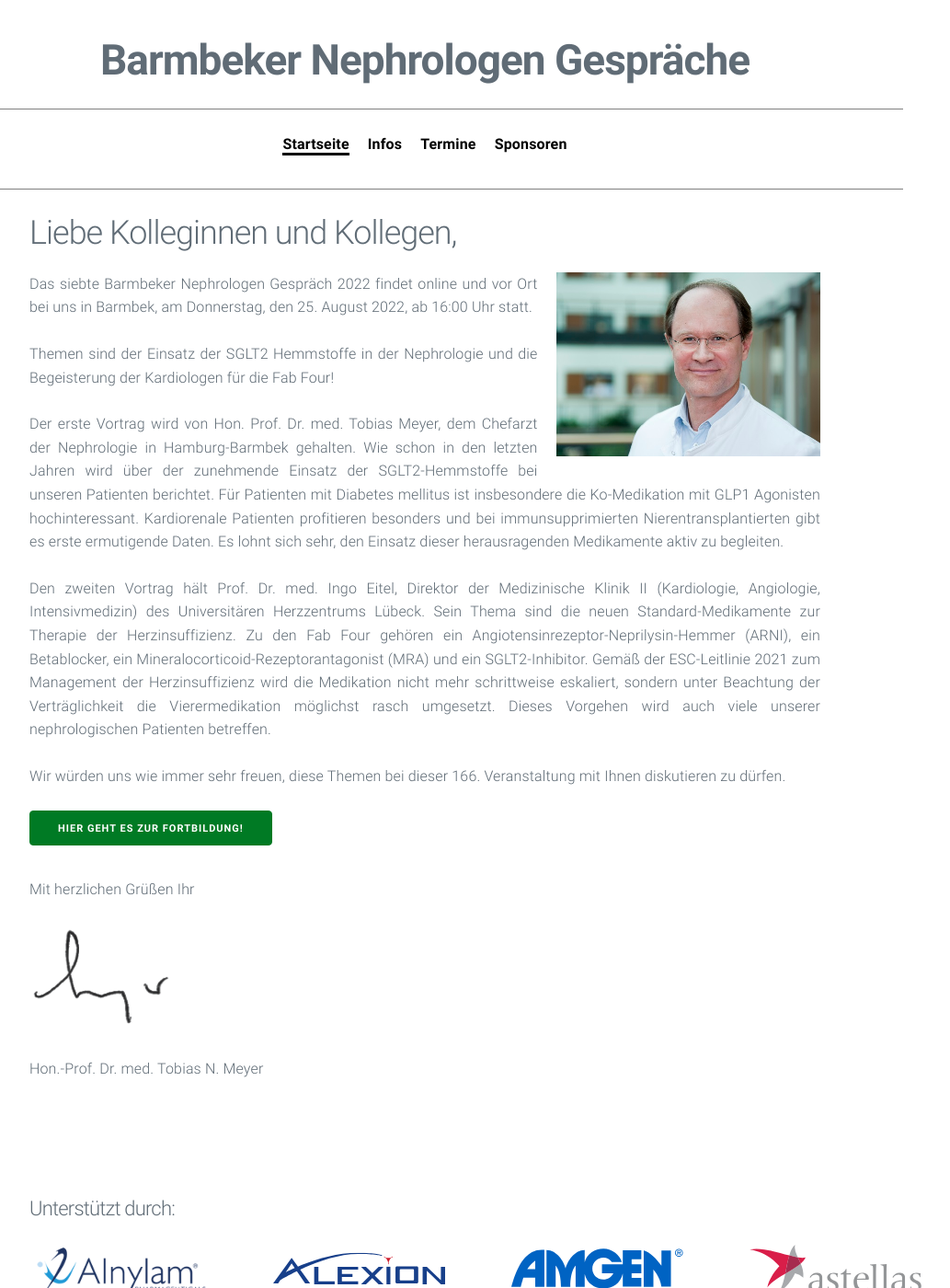
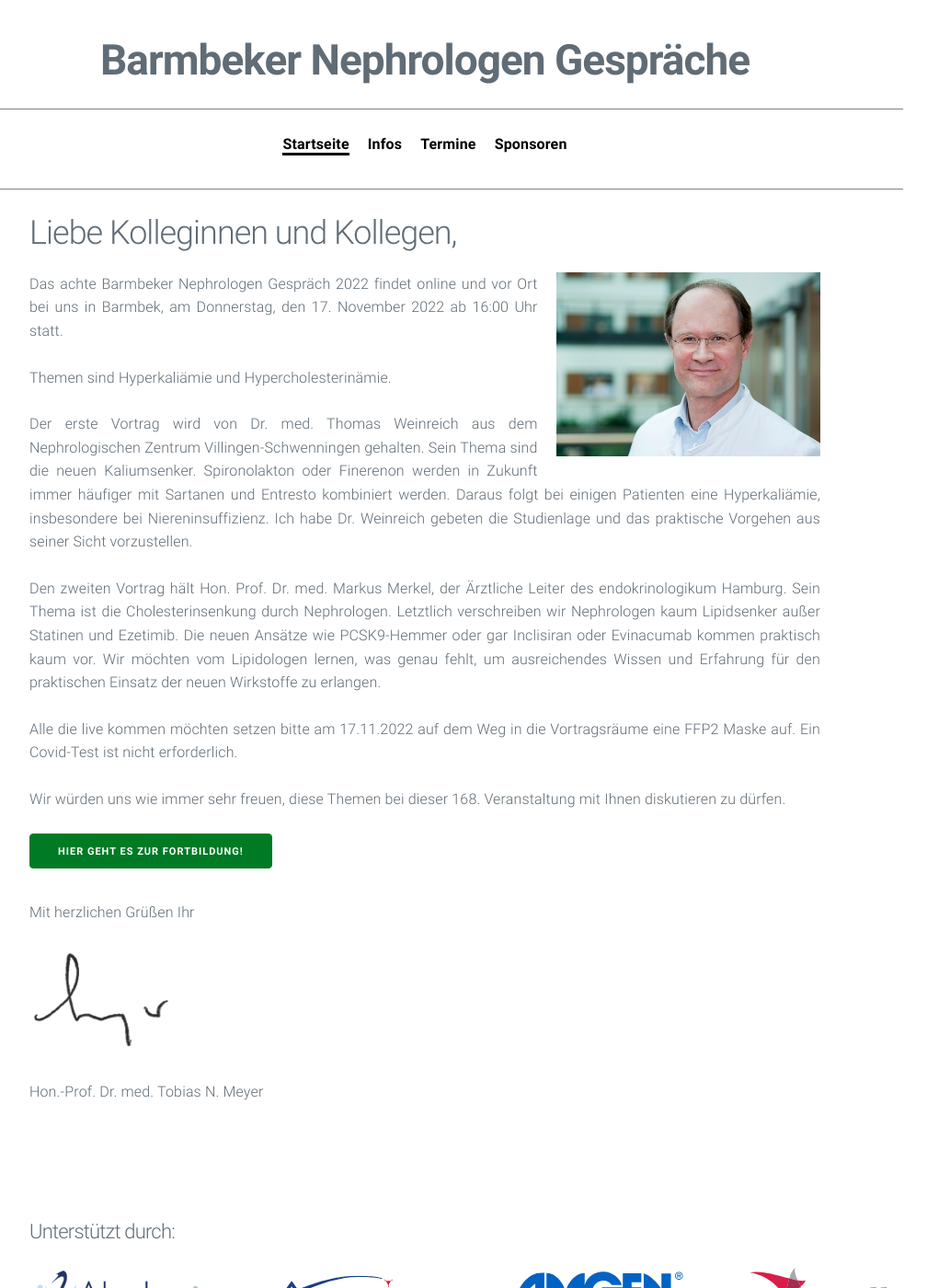
Before and after one commit to manuelpaul86/manuelpaul86.github.io, a Jekyll site: the page built from index.md, in a window 1280 px wide and 1400 px high. Shown: the whole window at 92% size, without its empty margins (178-1211 px from the left). Built offline with Jekyll 4.4.1, drawn with Linux system fonts in a browser that asks for light colours.

Commit message:
Update index.md

```diff
--- a/index.md
+++ b/index.md
@@ -4,15 +4,17 @@ title: Barmbeker Nephrologen Gespräche
 ---
 ## Liebe Kolleginnen und Kollegen,
 
-<img src="/assets/images/CA_Meyer.jpg" height="200rem" alt="Portraitfoto Hon. Prof. Dr. Tobias N. Meyer" style="float:right; margin-left:20px; margin-bottom:20px;">Das siebte Barmbeker Nephrologen Gespräch 2022 findet online und vor Ort bei uns in Barmbek, am Donnerstag, den 25. August 2022, ab 16:00 Uhr statt.
+<img src="/assets/images/CA_Meyer.jpg" height="200rem" alt="Portraitfoto Hon. Prof. Dr. Tobias N. Meyer" style="float:right; margin-left:20px; margin-bottom:20px;">Das achte Barmbeker Nephrologen Gespräch 2022 findet online und vor Ort bei uns in Barmbek, am Donnerstag, den 17. November 2022 ab 16:00 Uhr statt.
 
-Themen sind der Einsatz der SGLT2 Hemmstoffe in der Nephrologie und die Begeisterung der Kardiologen für die Fab Four!
+Themen sind Hyperkaliämie und Hypercholesterinämie.
 
-Der erste Vortrag wird von Hon. Prof. Dr. med. Tobias Meyer, dem Chefarzt der Nephrologie in Hamburg-Barmbek gehalten. Wie schon in den letzten Jahren wird über der zunehmende Einsatz der SGLT2-Hemmstoffe bei unseren Patienten berichtet. Für Patienten mit Diabetes mellitus ist insbesondere die Ko-Medikation mit GLP1 Agonisten hochinteressant. Kardiorenale Patienten profitieren besonders und bei immunsupprimierten Nierentransplantierten gibt es erste ermutigende Daten. Es lohnt sich sehr, den Einsatz dieser herausragenden Medikamente aktiv zu begleiten.
+Der erste Vortrag wird von Dr. med. Thomas Weinreich aus dem Nephrologischen Zentrum Villingen-Schwenningen gehalten. Sein Thema sind die neuen Kaliumsenker. Spironolakton oder Finerenon werden in Zukunft immer häufiger mit Sartanen und Entresto kombiniert werden. Daraus folgt bei einigen Patienten eine Hyperkaliämie, insbesondere bei Niereninsuffizienz. Ich habe Dr. Weinreich gebeten die Studienlage und das praktische Vorgehen aus seiner Sicht vorzustellen.
 
-Den zweiten Vortrag hält Prof. Dr. med. Ingo Eitel, Direktor der Medizinische Klinik II (Kardiologie, Angiologie, Intensivmedizin) des Universitären Herzzentrums Lübeck. Sein Thema sind die neuen Standard-Medikamente zur Therapie der Herzinsuffizienz. Zu den Fab Four gehören ein Angiotensinrezeptor-Neprilysin-Hemmer (ARNI), ein Betablocker, ein Mineralocorticoid-Rezeptorantagonist (MRA) und ein SGLT2-Inhibitor. Gemäß der ESC-Leitlinie 2021 zum Management der Herzinsuffizienz wird die Medikation nicht mehr schrittweise eskaliert, sondern unter Beachtung der Verträglichkeit die Vierermedikation möglichst rasch umgesetzt. Dieses Vorgehen wird auch viele unserer nephrologischen Patienten betreffen.
+Den zweiten Vortrag hält Hon. Prof. Dr. med. Markus Merkel, der Ärztliche Leiter des endokrinologikum Hamburg. Sein Thema ist die Cholesterinsenkung durch Nephrologen. Letztlich verschreiben wir Nephrologen kaum Lipidsenker außer Statinen und Ezetimib. Die neuen Ansätze wie PCSK9-Hemmer oder gar Inclisiran oder Evinacumab kommen praktisch kaum vor. Wir möchten vom Lipidologen lernen, was genau fehlt, um ausreichendes Wissen und Erfahrung für den praktischen Einsatz der neuen Wirkstoffe zu erlangen.
 
-Wir würden uns wie immer sehr freuen, diese Themen bei dieser 166. Veranstaltung mit Ihnen diskutieren zu dürfen.
+Alle die live kommen möchten setzen bitte am 17.11.2022 auf dem Weg in die Vortragsräume eine FFP2 Maske auf. Ein Covid-Test ist nicht erforderlich.
+
+Wir würden uns wie immer sehr freuen, diese Themen bei dieser 168. Veranstaltung mit Ihnen diskutieren zu dürfen.
 
 <a class="button" href="https://teams.microsoft.com/l/meetup-join/19%3ameeting_N2E0ZGI0NmEtOGVlNS00ZTFkLTk0YzEtNTkwMWE0YmFhMjIy%40thread.v2/0?context=%7b%22Tid%22%3a%22e6160a47-a12e-4ab1-be56-bddd09456693%22%2c%22Oid%22%3a%2254de3200-43af-4cbb-8fde-9d0457be7bcb%22%7d" target="_blank">Hier geht es zur Fortbildung!</a>
 
```
